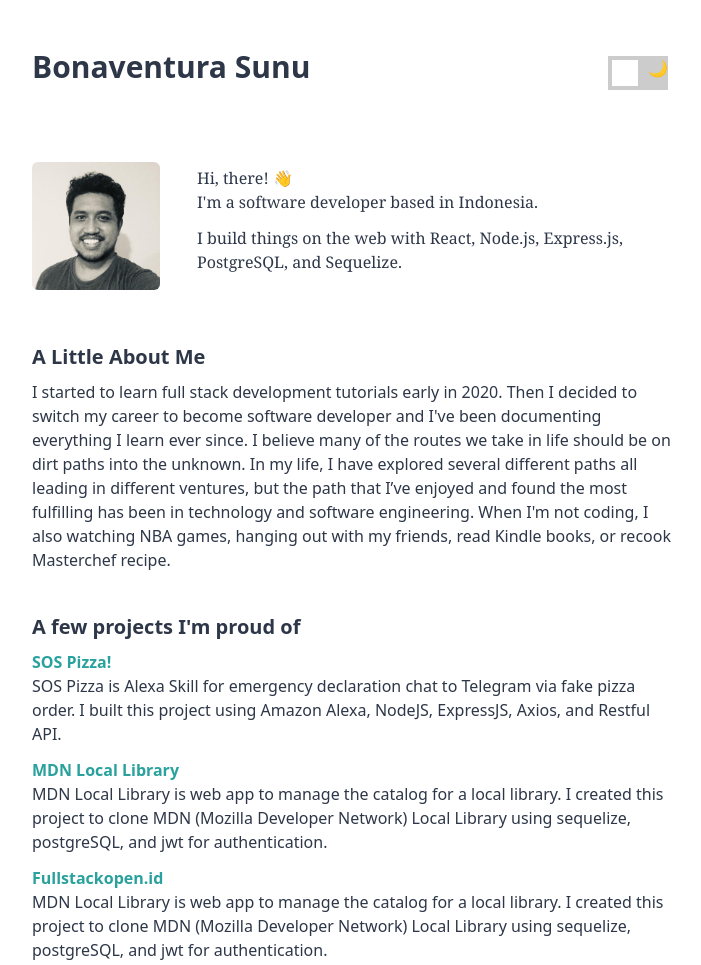
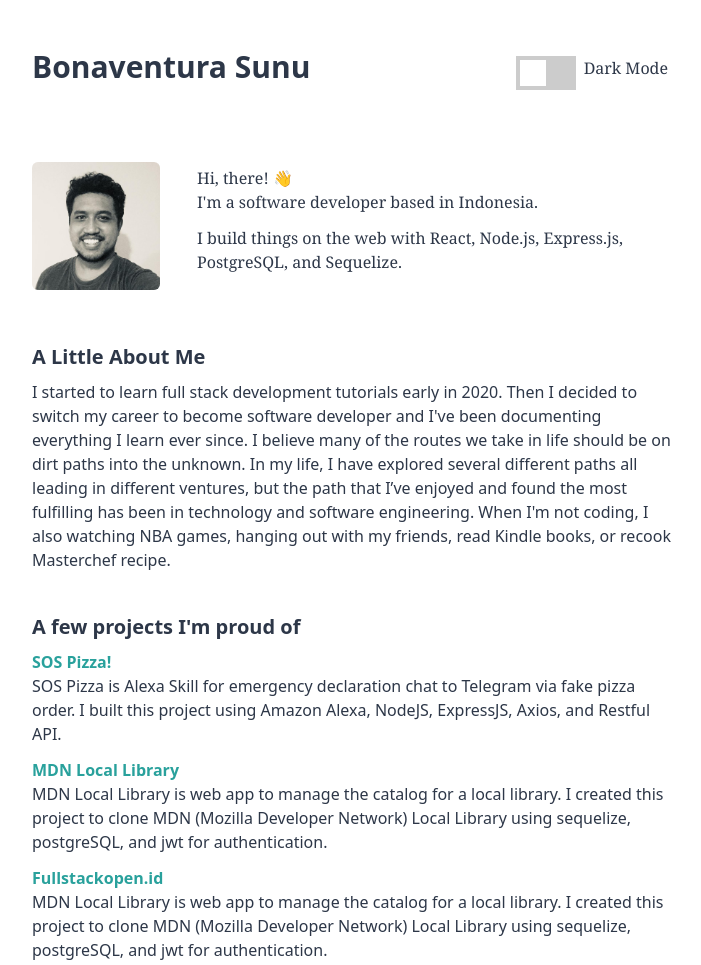
Before and after one commit to bonasunu/bonasunu.com, a Gatsby site: page / in a window 1280 px wide. Shown: the top 965 px of the page, without its empty margins (284-985 px from the left). Built offline with nearby package versions, Linux system fonts and the light colour scheme; Gatsby itself is replaced by a stand-in of ours.

Commit message:
styling dark mode

```diff
--- a/src/components/Header.js
+++ b/src/components/Header.js
@@ -30,13 +30,14 @@ export default () => (
               checked={theme === "dark"}
             />{" "}
             <span className="slider">
-              <span role="img" aria-label="hi">
+              {/* <span role="img" aria-label="hi">
                 &#x1F319;
-              </span>
+              </span> */}
             </span>
           </label>
         )}
       </ThemeToggler>
+      <span className="ml-2">Dark Mode</span>
     </div>
   </div>
 )
```
